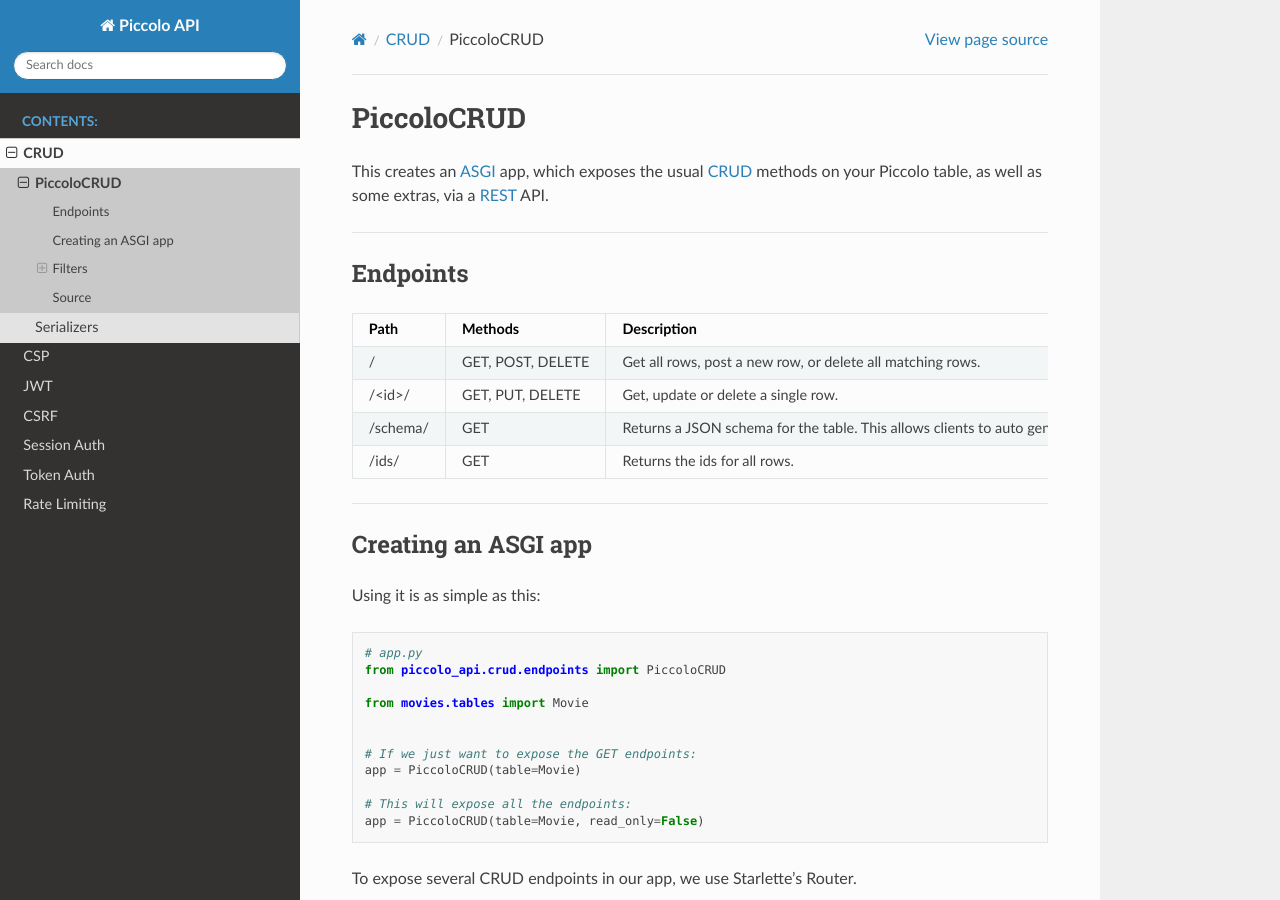
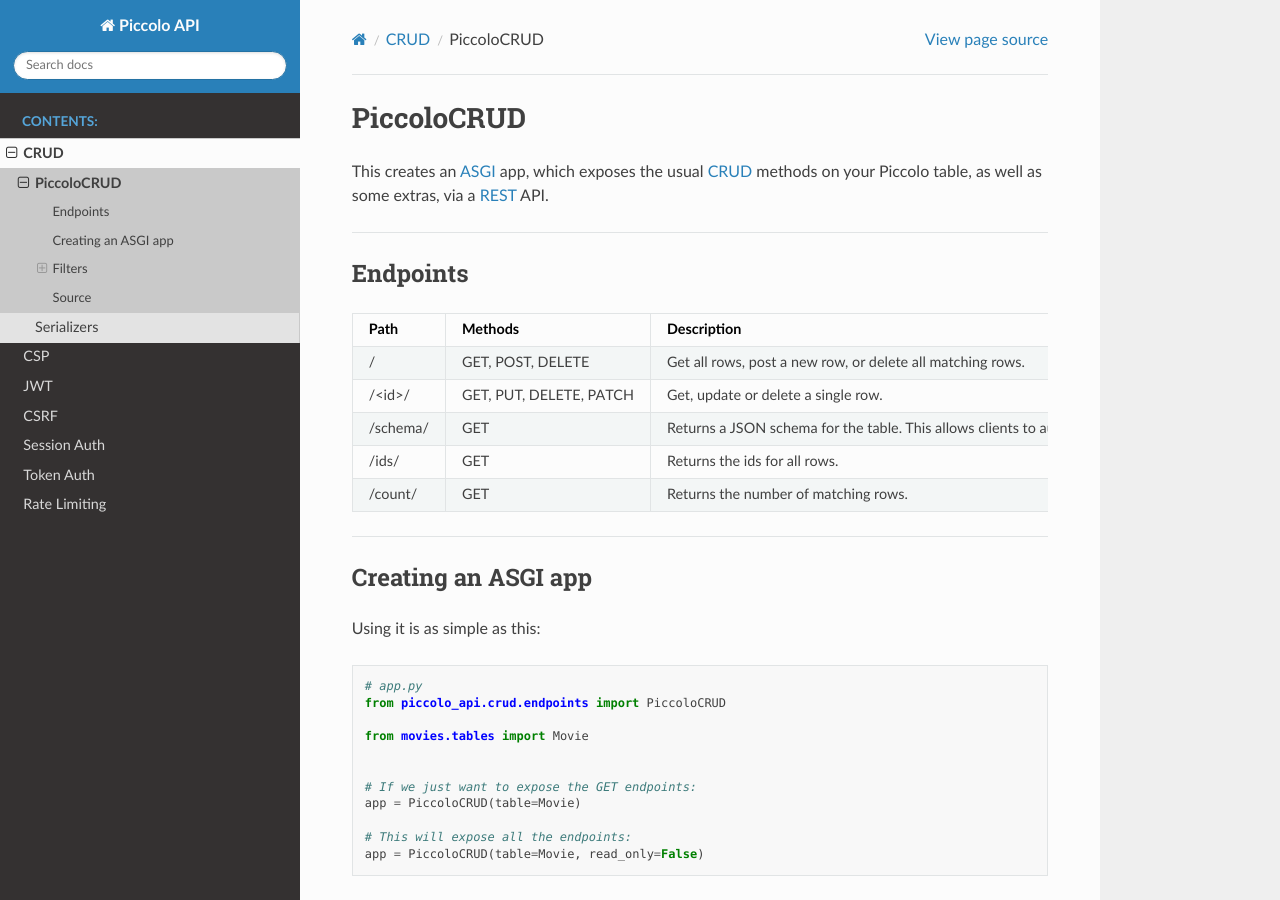
Before and after one commit to piccolo-orm/piccolo_api, a Sphinx documentation site: the page built from docs/source/crud/piccolo_crud.rst, in a window 1280 px wide and 900 px high. Built offline with Sphinx 7.4.7 and the Read the Docs theme 2.0.0, drawn with Linux system fonts in a browser that asks for light colours.

Commit message:
updated PiccoloCRUD docs to mention PATCH support

```diff
--- a/docs/source/crud/piccolo_crud.rst
+++ b/docs/source/crud/piccolo_crud.rst
@@ -11,14 +11,15 @@ API.
 Endpoints
 ---------
 
-========== =================== ===================================================================================
-Path       Methods             Description
-========== =================== ===================================================================================
-/          GET, POST, DELETE   Get all rows, post a new row, or delete all matching rows.
-/<id>/     GET, PUT, DELETE    Get, update or delete a single row.
-/schema/   GET                 Returns a JSON schema for the table. This allows clients to auto generate forms.
-/ids/      GET                 Returns the ids for all rows.
-========== =================== ===================================================================================
+========== ======================= ===================================================================================
+Path       Methods                 Description
+========== ======================= ===================================================================================
+/          GET, POST, DELETE       Get all rows, post a new row, or delete all matching rows.
+/<id>/     GET, PUT, DELETE, PATCH Get, update or delete a single row.
+/schema/   GET                     Returns a JSON schema for the table. This allows clients to auto generate forms.
+/ids/      GET                     Returns the ids for all rows.
+/count/    GET                     Returns the number of matching rows.
+========== ======================= ===================================================================================
 
 -------------------------------------------------------------------------------
 
```
